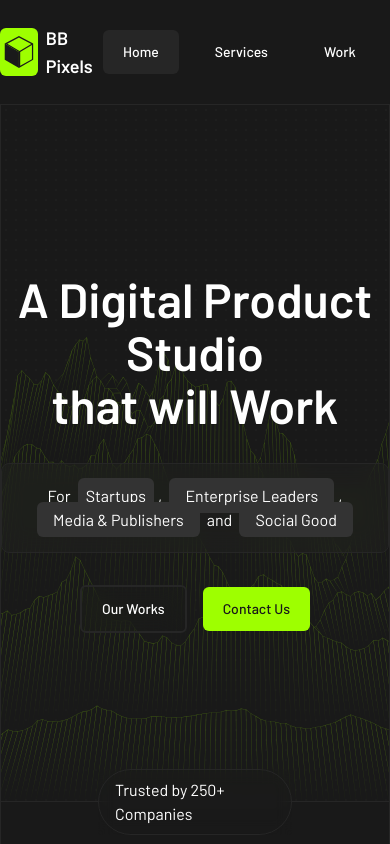
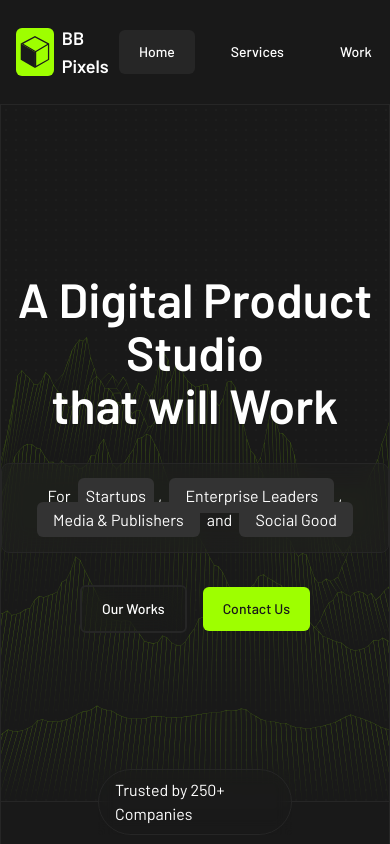
Before and after one commit to ditinagrawal/squareup-template, a Next.js app: page / in a window 390 px wide. Shown: the top 844 px of the page. Built offline with nearby package versions, Linux system fonts and the light colour scheme.

Commit message:
fix responsiveness

```diff
--- a/components/shared/footer.tsx
+++ b/components/shared/footer.tsx
@@ -17,7 +17,7 @@ import { Container } from "@/components/ui/container";
 export const Footer = () => {
   return (
     <div className="border-secondary-15 border-t py-12">
-      <Container>
+      <Container className="px-4 xl:px-0">
         <footer className="flex h-full flex-col justify-between gap-8">
           <div className="flex items-center justify-between">
             <Logo showText />
--- a/components/shared/navbar.tsx
+++ b/components/shared/navbar.tsx
@@ -7,7 +7,7 @@ import { Container } from "@/components/ui/container";
 export const Navbar = () => {
   return (
     <div className="border-secondary-15 border-b py-6">
-      <Container>
+      <Container className="px-4 xl:px-0">
         <nav className="flex items-center justify-between">
           <Logo showText />
           <div className="flex items-center gap-4">
```
